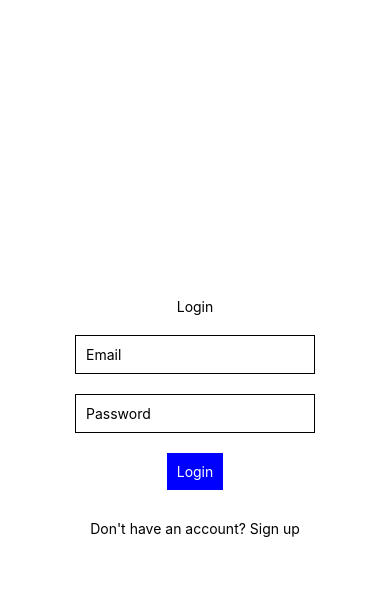
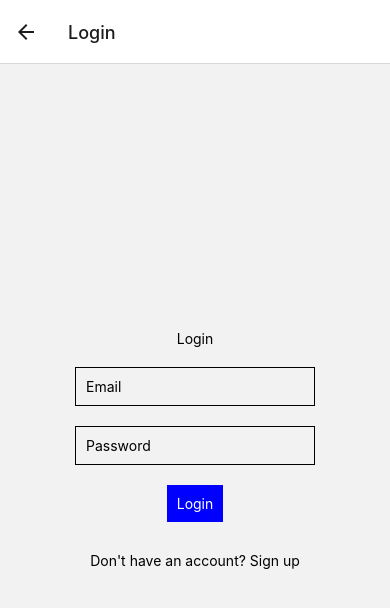
Before and after one commit to Bilal-01/tablextract, a React Native app: screen /Login in a window 390 px wide. Shown: the top 608 px of the page. Built offline with nearby package versions, Linux system fonts and the light colour scheme.

Commit message:
navigation added - libraries not installed : error

```diff
--- a/App.js
+++ b/App.js
@@ -1,27 +1,12 @@
-import { StatusBar } from 'expo-status-bar';
-import { StyleSheet, Text, View } from 'react-native';
-import Home from './src/pages/home';
-import Login from './src/pages/login';
-import Signup from './src/pages/signup';
+import React from 'react';
+import { NavigationContainer } from '@react-navigation/native';
+import StackNavigator from './navigation/StackNavigator';
 
 
 export default function App() {
   return (
-    <View style={styles.container}>
-      {/* <Text>Testing my first application</Text> */}
-      <Login />
-      {/* <Signup /> */}
-      {/* <Home /> */}
-      <StatusBar style="auto" />
-    </View>
+    <NavigationContainer>
+      <StackNavigator />
+    </NavigationContainer>
   );
 }
-
-const styles = StyleSheet.create({
-  container: {
-    flex: 1,
-    backgroundColor: '#fff',
-    alignItems: 'center',
-    justifyContent: 'center',
-  },
-});
--- /dev/null
+++ b/navigation/StackNavigator.js
@@ -0,0 +1,18 @@
+import React from 'react';
+import { createStackNavigator } from '@react-navigation/stack';
+import Home from '../src/pages/home';
+import Login from '../src/pages/login';
+import Signup from '../src/pages/signup';
+
+const Stack = createStackNavigator();
+
+const StackNavigator = () => {
+    return (
+        <Stack.Navigator>
+            <Stack.Screen name="Home" component={Home} />
+            <Stack.Screen name="Login" component={Login} />
+            <Stack.Screen name="Signup" component={Signup} />
+        </Stack.Navigator>
+    );
+};
+export default StackNavigator;
```
Also changed, not shown: package.json (+8 -2 lines), src/navigation/stackNavigator.js (deleted), 1 other file (tests, documents, lock files or other folders).
